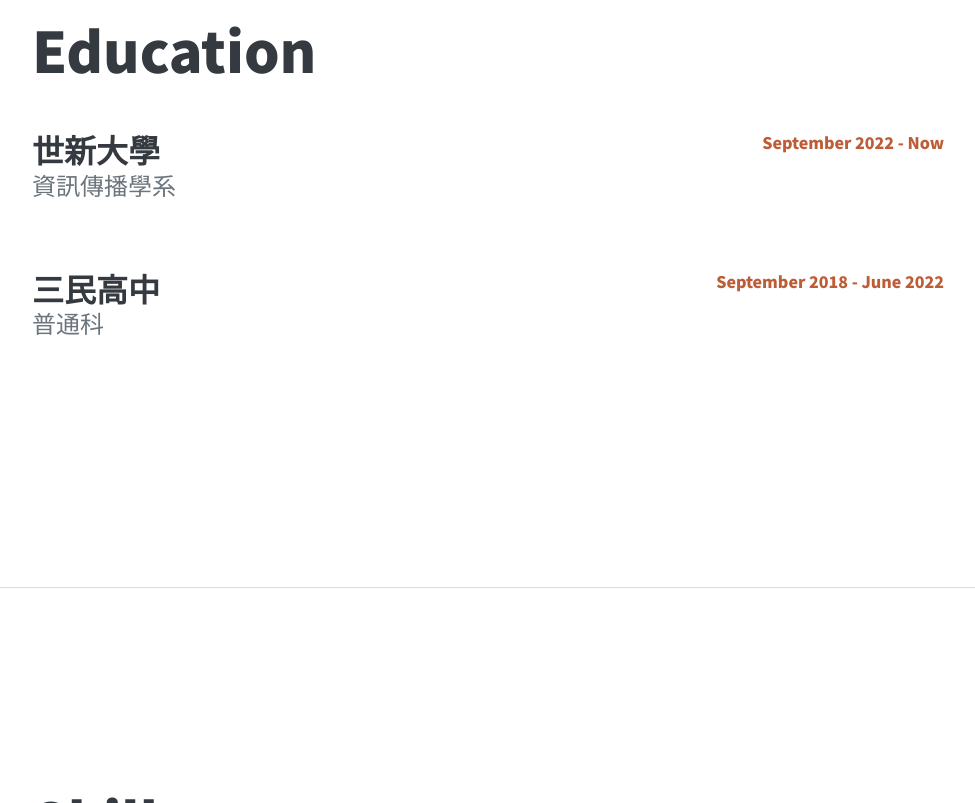
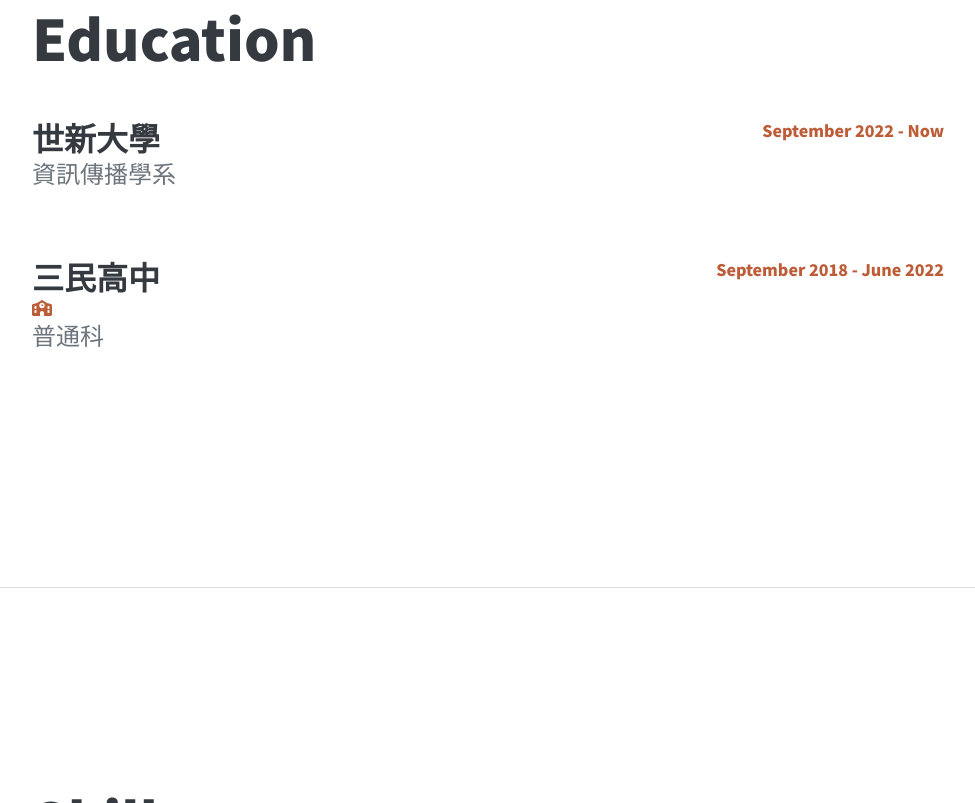
Before and after one commit to KKwilm9050/KKwilm9050.github.io, a plain HTML site: page index.html in a window 1280 px wide. Shown: the part 2617-3420 px from the top of the page, without its empty margins (288-1263 px from the left). Drawn offline with nearby package versions, Linux system fonts and the light colour scheme; a web font is replaced by a local one.

Commit message:
Update index.html

```diff
--- a/index.html
+++ b/index.html
@@ -127,7 +127,7 @@
                     </div>
                     <div class="d-flex flex-column flex-md-row justify-content-between">
                         <div class="flex-grow-1">
-                            <h3 class="mb-0">三民高中</h3>
+                            <h3 class="mb-0">三民高中</h3><div class="school-icon"><a class="social-icon" href="https://www.smhs.kh.edu.tw/"><i class="fa-solid fa-school"></i><a></div>
                             <div class="subheading mb-3">普通科</div>
                         </div>
                         <div class="flex-shrink-0"><span class="text-primary">September 2018 - June 2022</span></div>
```
